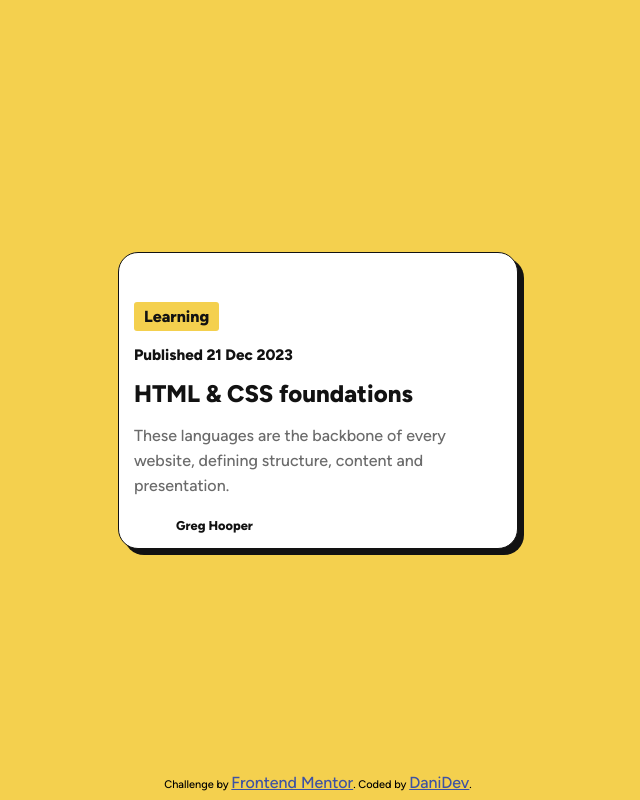
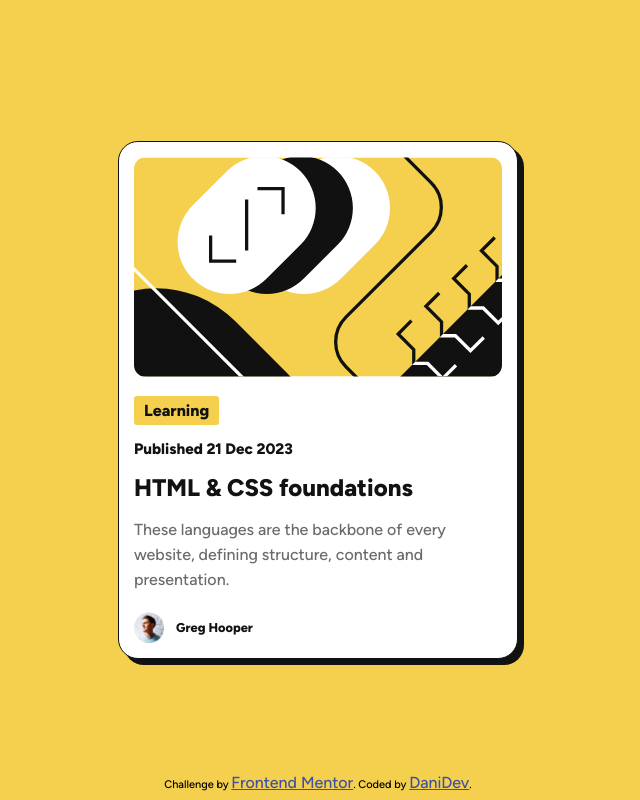
Before and after one commit to Adeykiz/Fontend-Mentor-Blog-Preview-Card, a plain HTML site: page index.html in a window 1280 px wide. Shown: the whole page, without its empty margins (322-962 px from the left). Drawn offline with Linux system fonts and the light colour scheme; files whose address does not match are found by name.

Commit message:
corrected file path error

```diff
--- a/index.html
+++ b/index.html
@@ -4,7 +4,7 @@
     <meta charset="UTF-8">
     <meta name="viewport" content="width=device-width, initial-scale=1.0"> <!-- displays site properly based on user's device -->
 
-    <link rel="icon" type="image/png" sizes="32x32" href="./assets/images/favicon-32x32.png">
+    <link rel="icon" type="image/png" sizes="32x32" href="assets/images/favicon-32x32.png">
     <link rel="stylesheet" href="style.css">
 
     <title>Frontend Mentor | Blog preview card</title>
@@ -12,7 +12,7 @@
 
 <body>
     <div class="card">
-        <img src="Resources/assets/images/illustration-article.svg" alt="">
+        <img src="assets/images/illustration-article.svg" alt="">
 
         <div class="content">
             <label for="">Learning</label>
@@ -22,7 +22,7 @@
         </div>
 
         <div class="footer">
-            <img src="Resources/assets/images/image-avatar.webp" alt="">
+            <img src="assets/images/image-avatar.webp" alt="">
             <label for="">Greg Hooper</label>
         </div>
     </div>
```
